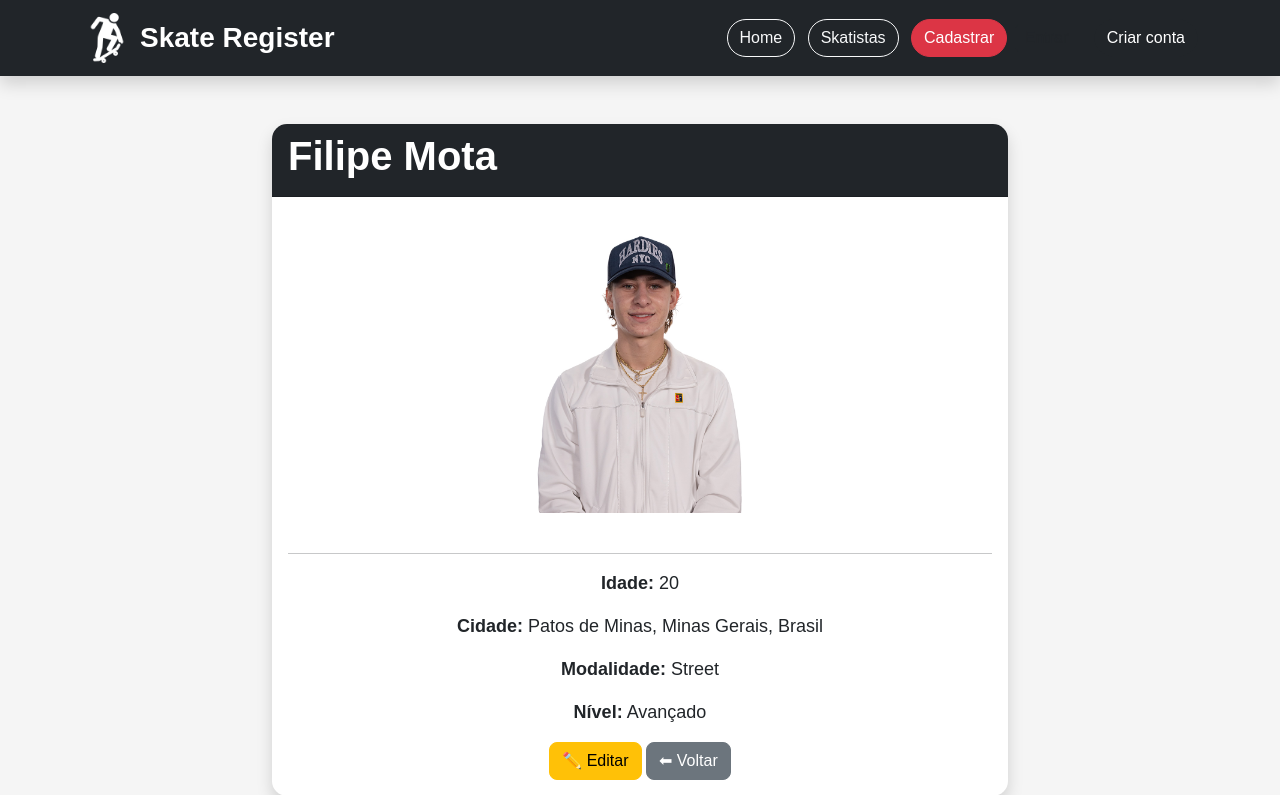
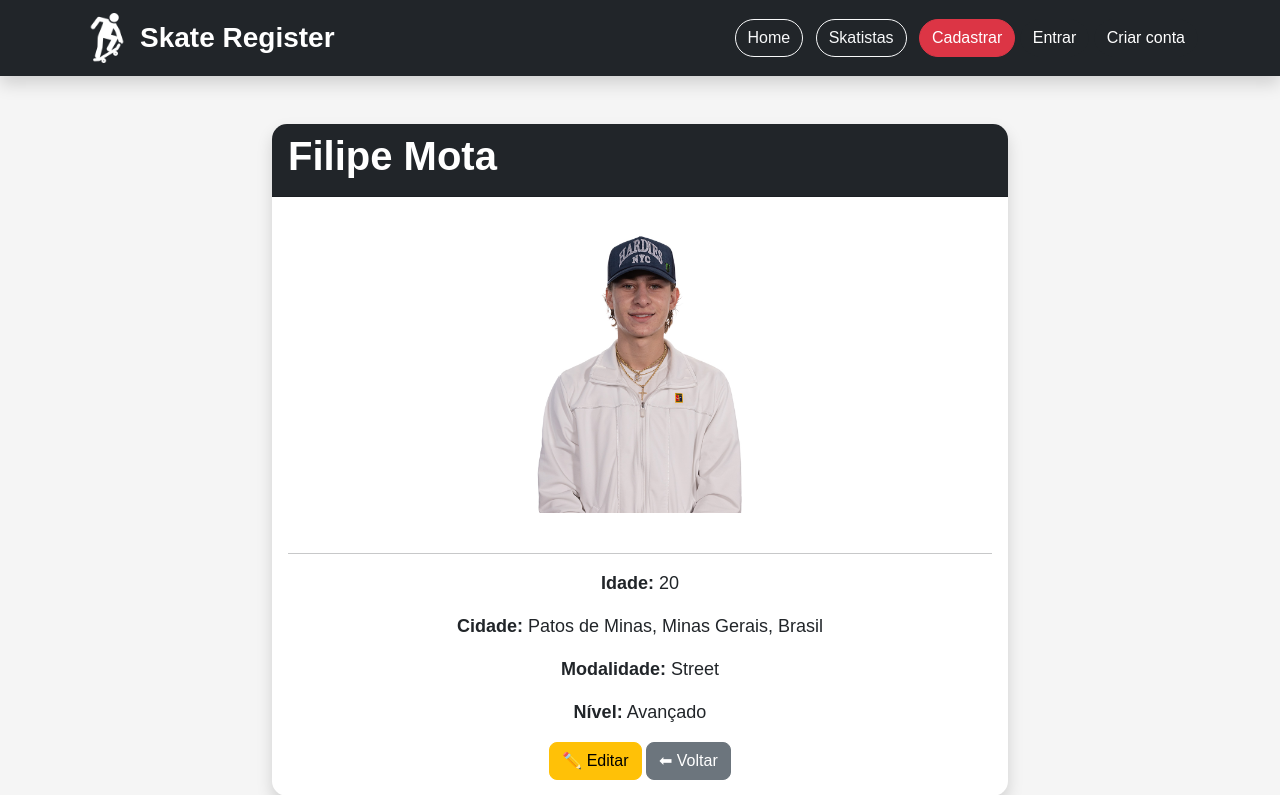
Before and after one commit to NicolasBernardoMoura/Skate-Register, a Django app: page /skatista/7/ in a window 1280 px wide. Shown: the top 795 px of the page. Run offline with Django 5.2, Linux system fonts and the light colour scheme; data comes from the database, SQL or seed files in the repository; both versions use the stored data as it was after the commit.

Commit message:
botao de entrar ajeitado

```diff
--- a/cadastro/templates/cadastro/base.html
+++ b/cadastro/templates/cadastro/base.html
@@ -59,7 +59,7 @@
 
 {% else %}
 
-    <a href="{% url 'login' %}" class="btn btn-outline-dark me-2">
+    <a href="{% url 'login' %}" class="btn btn-dark">
         Entrar
     </a>
 
```
Also changed, not shown: db.sqlite3.
